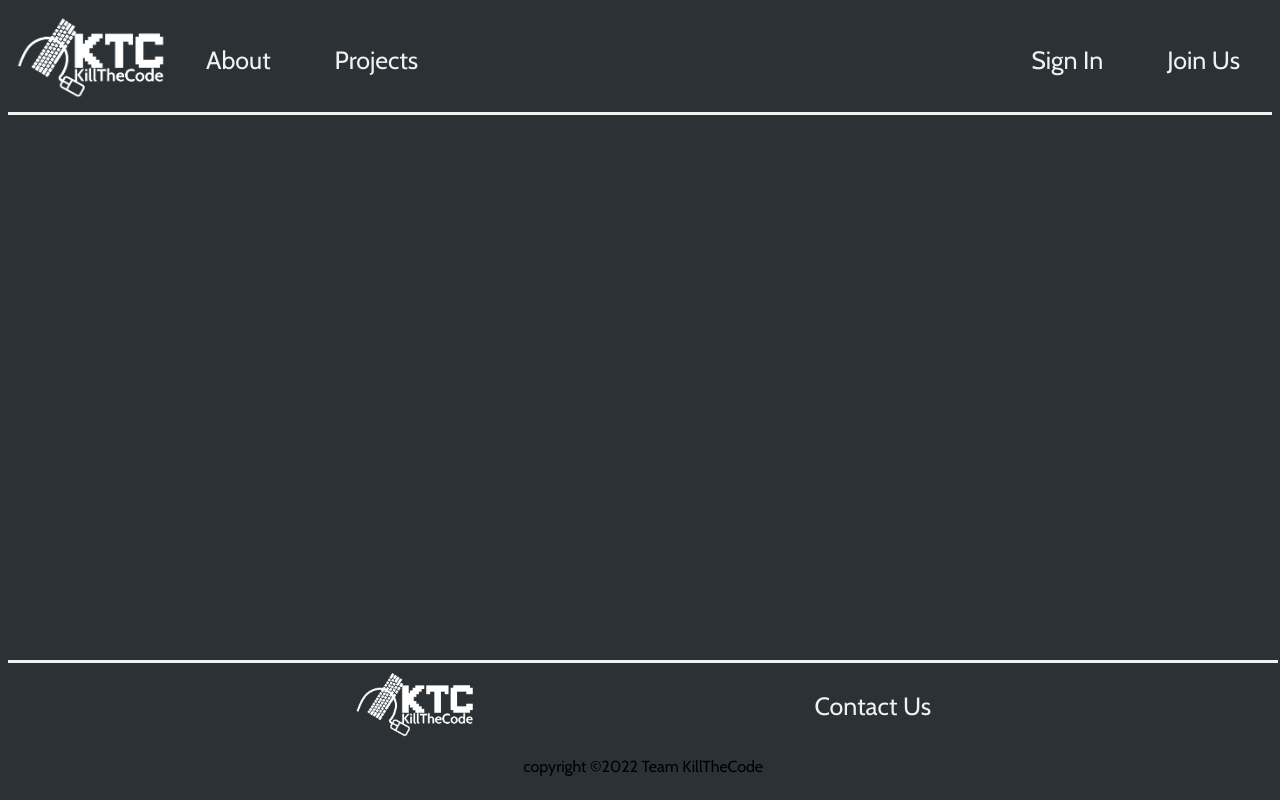
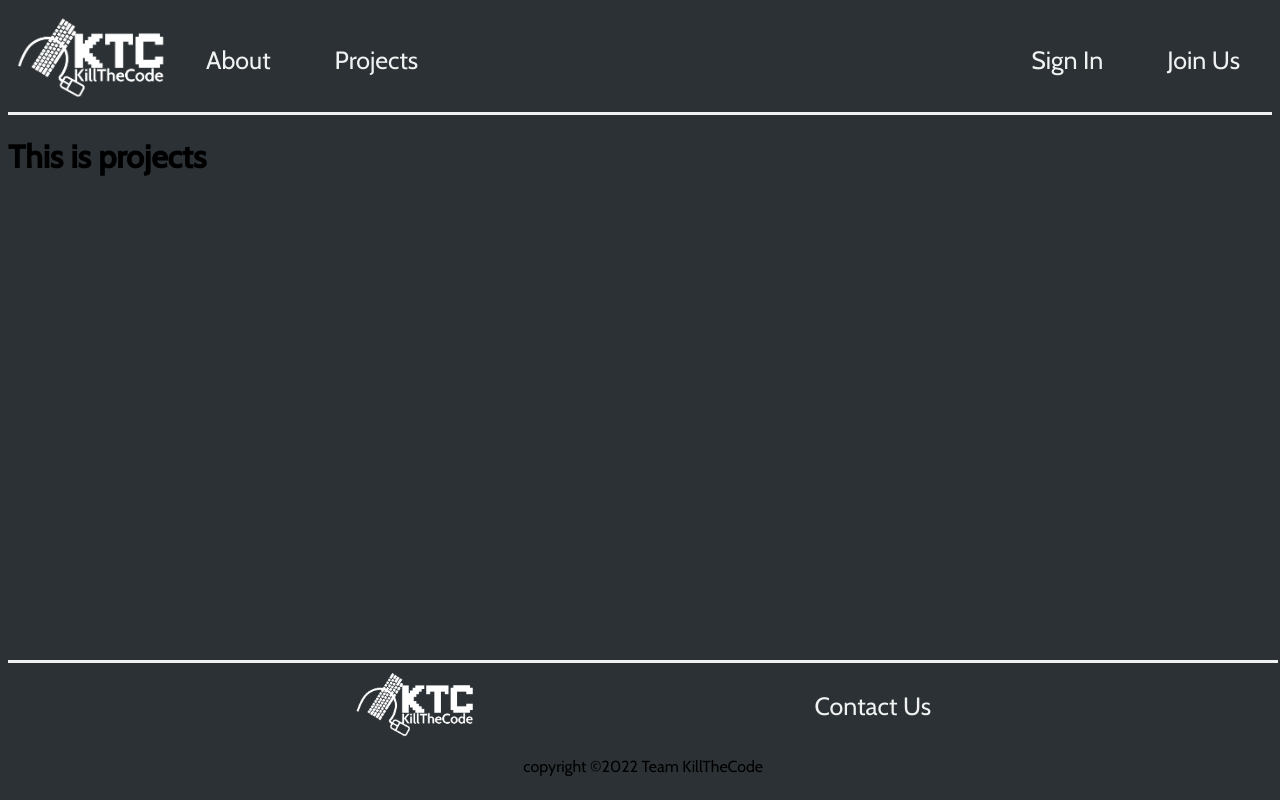
Before and after one commit to Jonghan-park/KillTheCode, a React (Create React App) app in the folder frontend/: page /projects in a window 1280 px wide. Built offline with nearby package versions, Linux system fonts and the light colour scheme.

Commit message:
Create about and project

```diff
--- a/frontend/src/App.js
+++ b/frontend/src/App.js
@@ -3,6 +3,8 @@ import { BrowserRouter as Router, Routes, Route } from "react-router-dom";
 // import components
 import Navbar from "./components/Navbar/Navbar";
 import Main from "./components/Main/Main";
+import About from "./components/About/About";
+import Projects from "./components/Projects/Projects";
 import Footer from "./components/Footer/Footer";
 
 function App() {
@@ -12,6 +14,8 @@ function App() {
         <Navbar />
         <Routes>
           <Route path="/" element={<Main />} />
+          <Route path="/about" element={<About />} />
+          <Route path="/projects" element={<Projects />} />
         </Routes>
         <Footer />
       </Router>
--- /dev/null
+++ b/frontend/src/components/About/About.js
@@ -0,0 +1,12 @@
+import React from "react";
+import "./About.css";
+
+const About = () => {
+  return (
+    <div>
+      <h1>This is About</h1>
+    </div>
+  );
+};
+
+export default About;
--- /dev/null
+++ b/frontend/src/components/Projects/Projects.js
@@ -0,0 +1,12 @@
+import React from "react";
+import "./Projects.css";
+
+const Projects = () => {
+  return (
+    <div>
+      <h1>This is projects</h1>
+    </div>
+  );
+};
+
+export default Projects;
```
Also changed, not shown: frontend/src/components/About/About.css (added), frontend/src/components/Projects/Projects.css (added).
